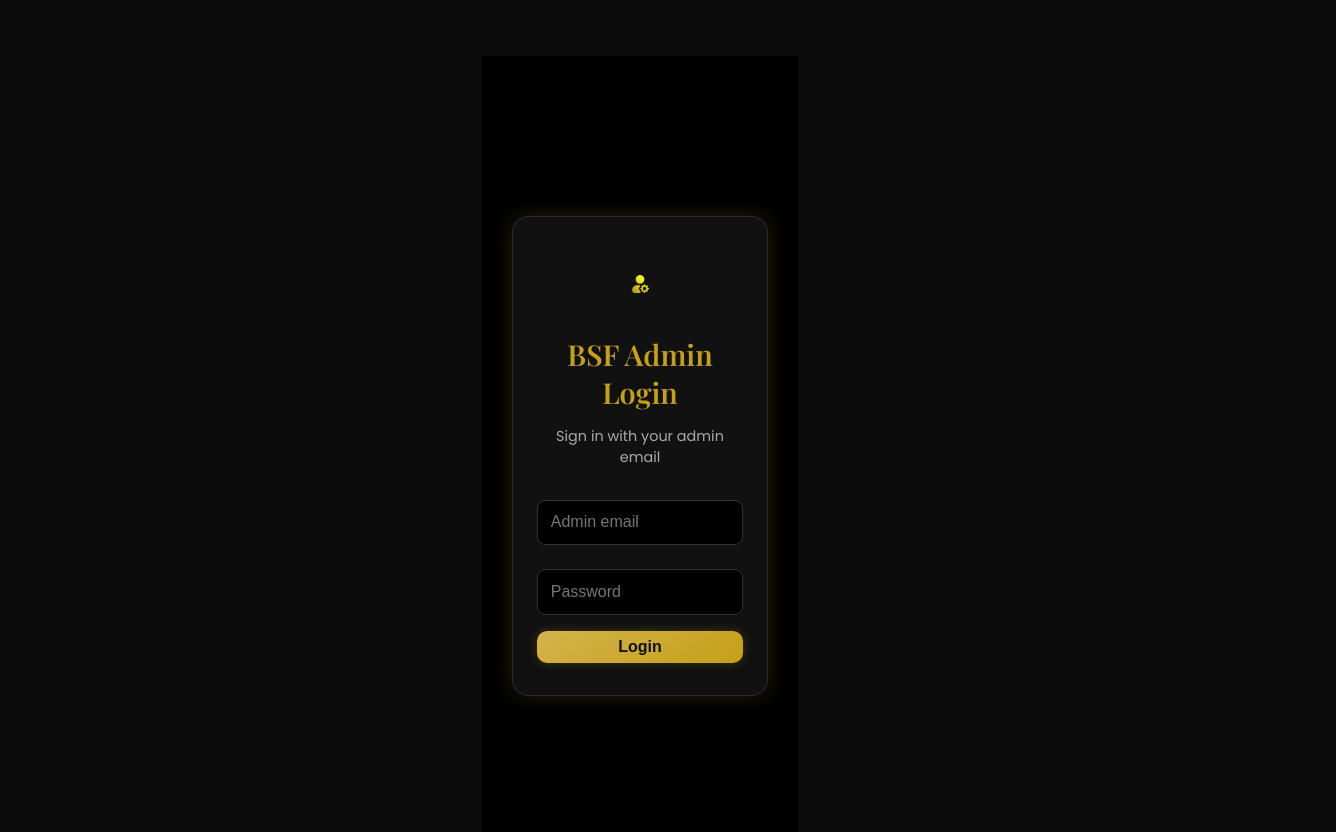
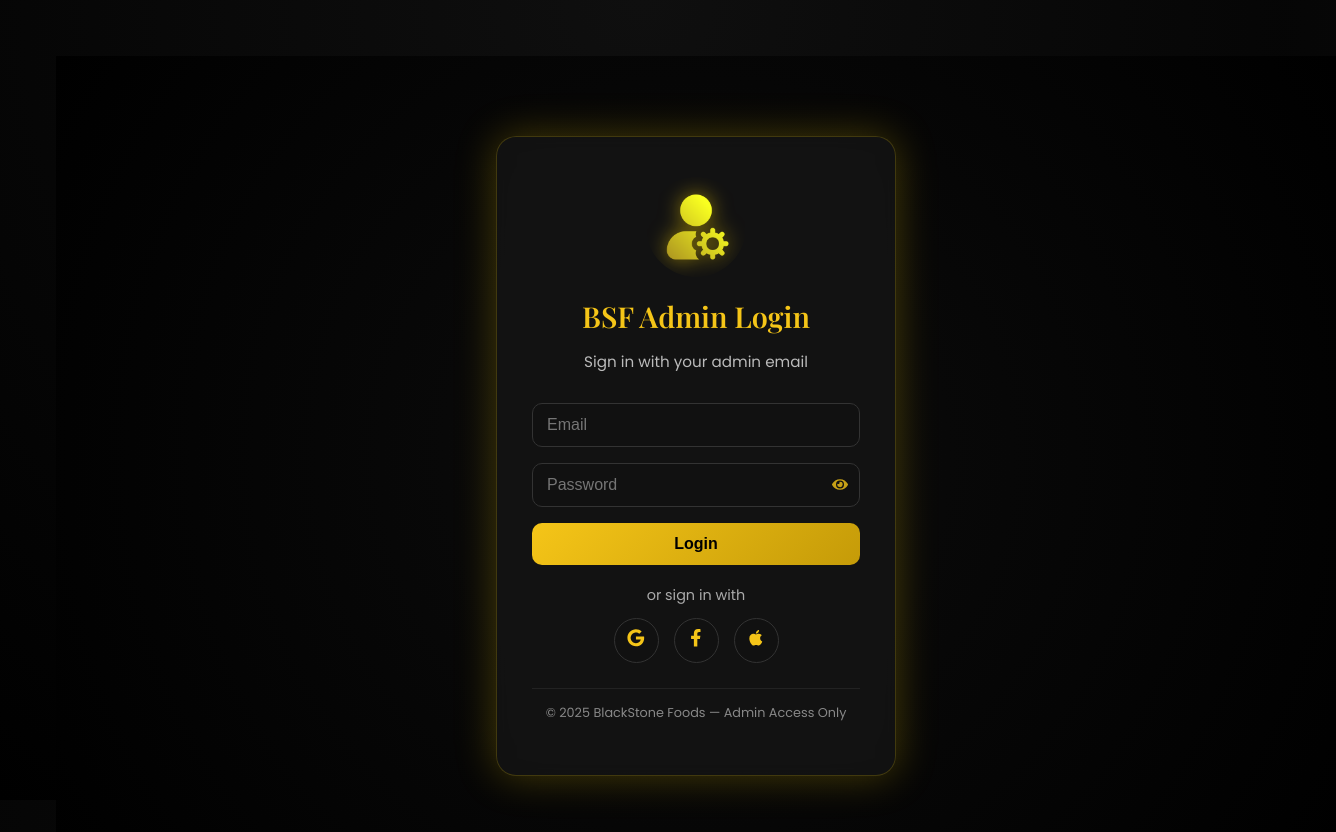
Before and after one commit to MuhammadAbdullahRabbani/cheque-admin-panel, a React (Vite) app: page / in a window 1280 px wide. Shown: the top 832 px of the page, 1336 px wide, since content can reach past the window. Built offline with nearby package versions, Linux system fonts and the light colour scheme; no server answers.

Commit message:
login ui improved

```diff
--- a/index.html
+++ b/index.html
@@ -4,6 +4,11 @@
     <meta charset="UTF-8" />
     <link rel="icon" type="image/svg+xml" href="/vite.svg" />
     <link href="https://fonts.googleapis.com/css2?family=Poppins:wght@400;500;600&family=Playfair+Display:wght@600&display=swap" rel="stylesheet">
+    <link
+  rel="stylesheet"
+  href="https://cdnjs.cloudflare.com/ajax/libs/font-awesome/6.5.0/css/all.min.css"
+/>
+
 
     <meta name="viewport" content="width=device-width, initial-scale=1.0" />
     <title>cheque-admin-panel</title>
--- a/package.json
+++ b/package.json
@@ -20,6 +20,7 @@
   },
   "devDependencies": {
     "@eslint/js": "^9.36.0",
+    "@tailwindcss/postcss": "^4.1.16",
     "@types/react": "^19.1.16",
     "@types/react-dom": "^19.1.9",
     "@vitejs/plugin-react": "^5.0.4",
--- a/src/components/Login.jsx
+++ b/src/components/Login.jsx
@@ -2,10 +2,13 @@ import { useState } from "react";
 import { signInWithEmailAndPassword } from "firebase/auth";
 import { auth } from "../firebaseConfig";
 import actor from "../assets/actor.png";
+import { FaGoogle, FaFacebookF, FaApple, FaEye, FaEyeSlash } from "react-icons/fa";
+import "../styles/Login.css";
 
 export default function Login() {
   const [form, setForm] = useState({ email: "", password: "" });
   const [loading, setLoading] = useState(false);
+  const [showPwd, setShowPwd] = useState(false);
 
   const submit = async (e) => {
     e.preventDefault();
@@ -13,7 +16,6 @@ export default function Login() {
     setLoading(true);
     try {
       await signInWithEmailAndPassword(auth, form.email, form.password);
-      // App.jsx switches to Dashboard when auth state changes
     } catch (err) {
       console.error(err);
       alert("Login failed. Check credentials.");
@@ -23,32 +25,65 @@ export default function Login() {
   };
 
   return (
-    <div className="center-screen">
-      <div className="card auth-card">
-        <img src={actor} alt="BSF" className="logo" />
-        <h1 className="title gold">BSF Admin Login</h1>
-        <p className="muted small">Sign in with your admin email</p>
+    <div className="login-page">
+      <div className="login-card">
+        <div className="logo-wrap">
+          <img src={actor} alt="BSF Logo" className="logo-img" />
+        </div>
 
-        <form className="vstack gap-12" onSubmit={submit}>
+        <h1 className="login-title">BSF Admin Login</h1>
+        <p className="login-subtitle">Sign in with your admin email</p>
+
+        <form onSubmit={submit} className="login-form" autoComplete="on">
           <input
-            className="input"
             type="email"
-            placeholder="Admin email"
+            name="email"
+            placeholder="Email"
             value={form.email}
             onChange={(e) => setForm({ ...form, email: e.target.value })}
-          />
-          <input
-            className="input"
-            type="password"
-            placeholder="Password"
-            value={form.password}
-            onChange={(e) => setForm({ ...form, password: e.target.value })}
+            required
+            autoComplete="username"
           />
 
-          <button className="btn gold-btn" disabled={loading}>
-            {loading ? "Logging in…" : "Login"}
+          {/* Password input with eye icon inside */}
+<div className="password-wrapper">
+  <input
+    type={showPwd ? "text" : "password"}
+    name="password"
+    placeholder="Password"
+    value={form.password}
+    onChange={(e) => setForm({ ...form, password: e.target.value })}
+    required
+    autoComplete="current-password"
+    aria-label="Password"
+  />
+  <span
+    className="eye-icon"
+    onClick={() => setShowPwd((s) => !s)}
+    role="button"
+    tabIndex={0}
+    aria-label={showPwd ? "Hide password" : "Show password"}
+    onKeyDown={(e) => e.key === "Enter" && setShowPwd((s) => !s)}
+  >
+    {showPwd ? <FaEyeSlash /> : <FaEye />}
+  </span>
+</div>
+
+
+          <button type="submit" disabled={loading}>
+            {loading ? "Logging in..." : "Login"}
           </button>
         </form>
+
+        <p className="divider-text">or sign in with</p>
+
+        <div className="social-login">
+          <button aria-label="Sign in with Google"><FaGoogle /></button>
+          <button aria-label="Sign in with Facebook"><FaFacebookF /></button>
+          <button aria-label="Sign in with Apple"><FaApple /></button>
+        </div>
+
+        <p className="footer">© {new Date().getFullYear()} BlackStone Foods — Admin Access Only</p>
       </div>
     </div>
   );
--- a/src/index.css
+++ b/src/index.css
@@ -1,3 +1,4 @@
+
 /* === CORE THEME: Jet Black Golden Mode === */
 :root {
   --bg: #0b0b0c;
@@ -1666,3 +1667,6 @@ body {
     height: 60px;
   }
 }
+body {
+  background: radial-gradient(circle at top center, #0f0f0f 0%, #000000 100%);
+}
--- /dev/null
+++ b/src/styles/Login.css
@@ -0,0 +1,216 @@
+/* 🌟 Global background */
+.login-page {
+  height: 100vh;
+  width: 100vw;
+  background: radial-gradient(circle at center, #0c0c0c, #000);
+  display: flex;
+  align-items: center;
+  justify-content: center;
+  font-family: "Poppins", sans-serif;
+  padding: 20px;
+  overflow: hidden;
+}
+
+/* 🟡 Floating Card — glassy look */
+.login-card {
+  width: 100%;
+  max-width: 400px;
+  background: rgba(20, 20, 20, 0.85);
+  border-radius: 20px;
+  padding: 40px 35px;
+  text-align: center;
+  color: #fff;
+  box-shadow: 0 0 40px rgba(255, 215, 0, 0.25);
+  border: 1px solid rgba(255, 215, 0, 0.2);
+  backdrop-filter: blur(8px);
+  transition: all 0.4s ease;
+}
+
+.logo-wrap {
+  display: flex;
+  justify-content: center;
+  margin-bottom: 20px;
+}
+
+.logo-img {
+  width: 80px;
+  height: 80px;
+  object-fit: contain;
+  filter: drop-shadow(0 0 10px rgba(255, 215, 0, 0.5));
+}
+
+/* 🖤 Title */
+.login-title {
+  font-size: 1.8rem;
+  font-weight: 700;
+  color: #f5c518;
+  margin-bottom: 8px;
+}
+
+.login-subtitle {
+  font-size: 0.95rem;
+  color: #bbb;
+  margin-bottom: 30px;
+}
+
+/* 🧾 Inputs */
+.login-form input {
+  width: 100%;
+  padding: 12px 14px;
+  margin-bottom: 16px;
+  border-radius: 10px;
+  border: 1px solid #333;
+  background: #111;
+  color: #fff;
+  font-size: 1rem;
+  transition: 0.3s ease;
+}
+
+.login-form input:focus {
+  border-color: #f5c518;
+  box-shadow: 0 0 8px rgba(245, 197, 24, 0.4);
+  outline: none;
+}
+
+/* 🟨 Button */
+.login-form button {
+  width: 100%;
+  padding: 12px;
+  background: linear-gradient(135deg, #f5c518, #c59b08);
+  color: #000;
+  border: none;
+  border-radius: 10px;
+  font-size: 1rem;
+  font-weight: 700;
+  cursor: pointer;
+  transition: 0.3s ease;
+}
+
+.login-form button:hover {
+  filter: brightness(1.15);
+  box-shadow: 0 0 10px rgba(245, 197, 24, 0.4);
+}
+
+/* ⚡ Divider */
+.divider-text {
+  color: #aaa;
+  margin: 20px 0 12px 0;
+  font-size: 0.9rem;
+}
+
+/* 🌐 Social Buttons */
+.social-login {
+  display: flex;
+  justify-content: center;
+  gap: 15px;
+  margin-bottom: 25px;
+}
+
+.social-login button {
+  background: #111;
+  border: 1px solid #333;
+  color: #f5c518;
+  font-size: 1.1rem;
+  width: 45px;
+  height: 45px;
+  border-radius: 50%;
+  cursor: pointer;
+  transition: 0.3s ease;
+}
+
+.social-login button:hover {
+  background: #f5c518;
+  color: #000;
+  box-shadow: 0 0 10px rgba(245, 197, 24, 0.4);
+}
+
+/* 🧾 Footer */
+.footer {
+  font-size: 0.8rem;
+  color: #888;
+  border-top: 1px solid #222;
+  padding-top: 15px;
+}
+
+/* 🪞 Password wrapper — eye inside input */
+.password-wrapper {
+  position: relative;
+  width: 100%;
+}
+
+/* Password input (extra space on right for the icon) */
+.password-wrapper input {
+  width: 100%;
+  padding: 12px 44px 12px 14px;
+  border-radius: 10px;
+  border: 1px solid #333;
+  background: #111;
+  color: #fff;
+  font-size: 1rem;
+  transition: 0.3s ease;
+}
+
+.password-wrapper input:focus {
+  border-color: #f5c518;
+  box-shadow: 0 0 8px rgba(245, 197, 24, 0.4);
+  outline: none;
+}
+
+/* 👁️ Eye Icon inside field */
+.eye-icon {
+  position: absolute;
+  right: 12px;
+  top: 40%;
+  transform: translateY(-50%);
+  color: #f5c518;
+  cursor: pointer;
+  font-size: 1rem;
+  opacity: 0.8;
+  transition: all 0.2s ease;
+}
+
+.eye-icon:hover {
+  opacity: 1;
+  color: #ffdf6e;
+}
+
+/* Prevent accidental interaction */
+.eye-icon svg {
+  pointer-events: none;
+}
+
+/* 📱 Responsive tweaks */
+@media (max-width: 600px) {
+  .login-card {
+    padding: 30px 20px;
+    border-radius: 16px;
+    box-shadow: 0 0 25px rgba(255, 215, 0, 0.15);
+  }
+
+  .login-title {
+    font-size: 1.5rem;
+  }
+
+  .login-form input {
+    font-size: 0.95rem;
+  }
+
+  .login-form button {
+    padding: 10px;
+  }
+
+  .social-login button {
+    width: 42px;
+    height: 42px;
+    font-size: 1rem;
+  }
+
+  .password-wrapper input {
+    padding-right: 40px;
+  }
+
+  .eye-icon {
+    right: 10px;
+    font-size: 0.95rem;
+  }
+}
```
Also changed, not shown: 1 other file (tests, documents, lock files or other folders).
